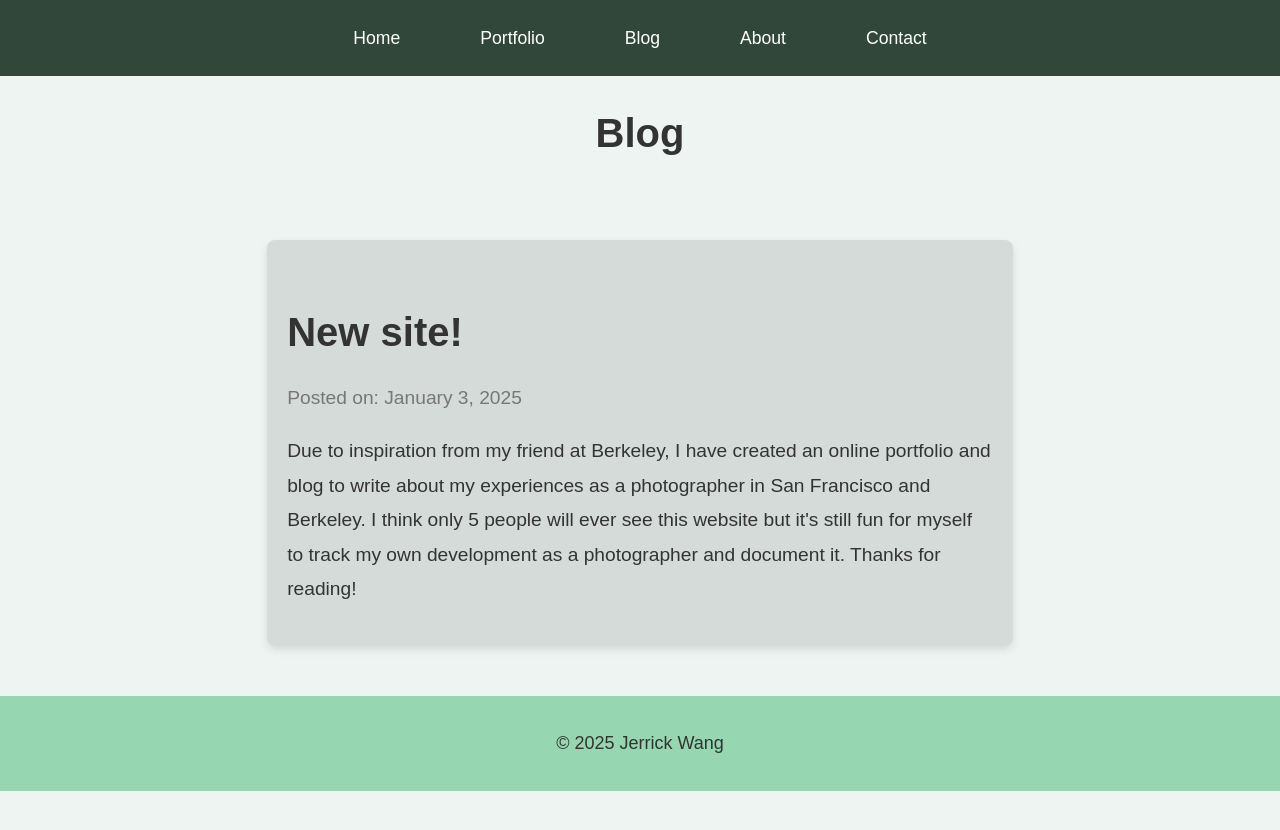
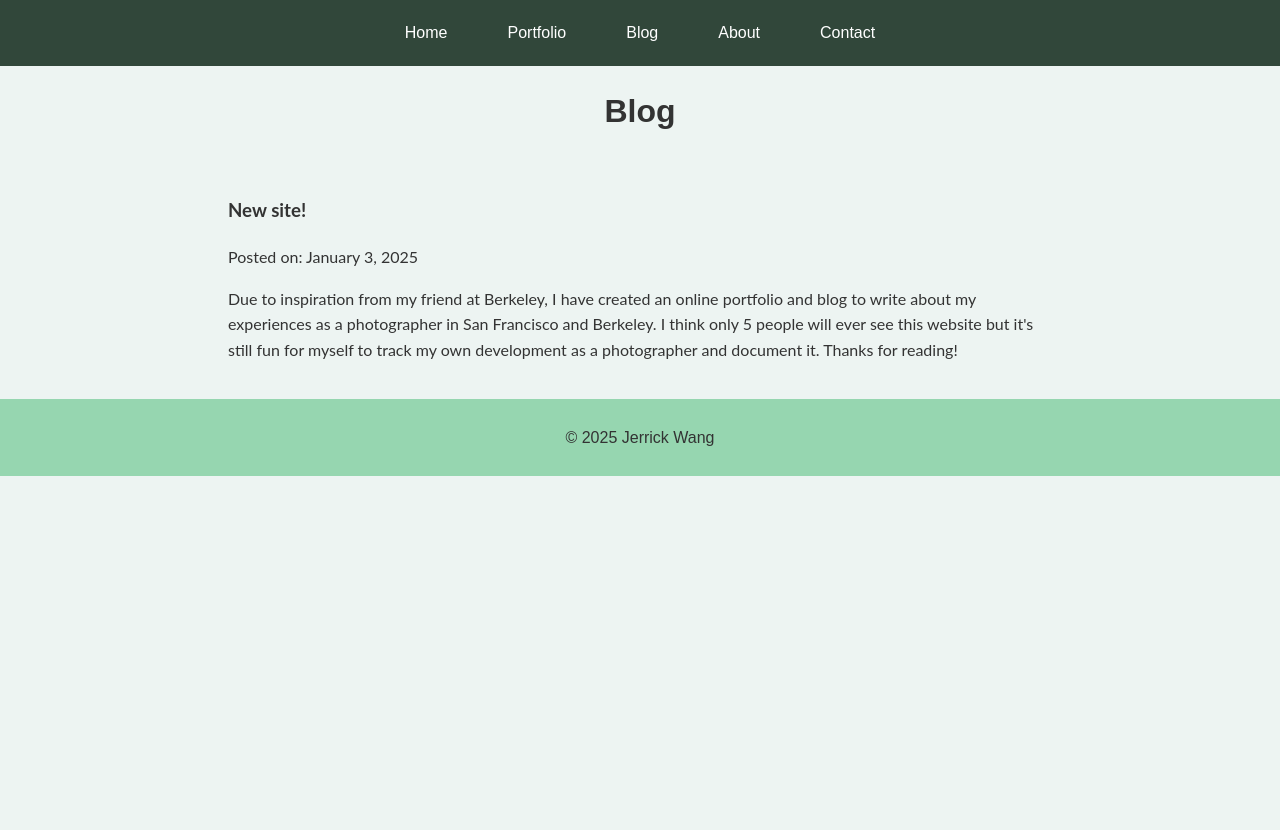
Before and after one commit to jerrickwang/jerrickwang.github.io, a Jekyll site: the page built from blog.md, in a window 1280 px wide. Shown: the top 830 px of the page. Built offline with Jekyll 4.4.1, drawn with Linux system fonts in a browser that asks for light colours.

Commit message:
Update style.css

```diff
--- a/assets/css/style.css
+++ b/assets/css/style.css
@@ -1,21 +1,21 @@
 /* Global font styling with Century Gothic */
 body {
-  font-family: 'Century Gothic', Arial, sans-serif; /* Use Century Gothic with fallback fonts */
+  font-family: 'Lato', Arial, sans-serif; /* Use Lato for body text */
   line-height: 1.6; /* Improves readability */
   margin: 0;
   padding: 0;
   background-color: #EDF4F2;
   color: #333; /* Default text color */
   box-sizing: border-box; /* Applies box-sizing globally */
-  font-size: 18px; /* Increased base font size for better readability */
 }
 
 /* Full-width navigation bar */
 nav {
+  font-family: 'Century Gothic', sans-serif; /* Century Gothic for nav text */
   background: #31473A; /* Navigation bar background color */
   color: #fff; /* Navigation text color */
   width: 100%; /* Full screen width */
-  padding: 12px 0; /* Slightly larger padding for better touch targets */
+  padding: 10px 0;
   position: sticky; /* Sticks to the top on scroll */
   top: 0;
   z-index: 1000; /* Ensures the nav bar stays above other elements */
@@ -41,17 +41,16 @@ nav ul {
 }
 
 nav ul li {
-  margin: 0 20px; /* Increased margin for more space between items */
+  margin: 0 15px; /* Space between navigation items */
 }
 
 nav ul li a {
-  font-family: 'Century Gothic', sans-serif; /* Apply Century Gothic to navigation links */
+  font-family: 'Century Gothic', sans-serif; /* Century Gothic for navigation links */
   font-weight: 400; /* Regular weight for navigation links */
   text-decoration: none; /* Removes underline from links */
   color: #fff; /* Link text color */
-  padding: 12px 20px; /* Increased padding for better touch targets */
+  padding: 10px 15px;
   display: block;
-  font-size: 1.1rem; /* Increased font size for better readability */
   transition: background 0.3s ease; /* Smooth hover effect */
 }
 
@@ -61,11 +60,11 @@ nav ul li a:hover {
 
 /* Page title styling */
 header h1 {
-  font-family: 'Century Gothic', sans-serif; /* Apply Century Gothic to the page title */
+  font-family: 'Century Gothic', sans-serif; /* Century Gothic for title */
   font-weight: 700; /* Bold weight for headers */
   text-align: center; /* Centers the page title */
-  margin: 25px 0; /* Adds spacing above and below the title */
-  font-size: 2.5rem; /* Increased title size */
+  margin: 20px 0; /* Adds spacing above and below the title */
+  font-size: 2rem; /* Adjusts title size */
   color: #333; /* Title text color */
 }
 
@@ -73,16 +72,16 @@ header h1 {
 main {
   max-width: 80%; /* Limits the width of the main content */
   margin: 0 auto; /* Centers the content */
-  padding: 30px 120px; /* Increased padding for better spacing */
+  padding: 20px 100px; /* Adds padding around the content */
   box-sizing: border-box; /* Ensures padding doesn't affect width */
 }
 
 /* Footer styling */
 footer {
-  font-family: 'Century Gothic', sans-serif; /* Apply Century Gothic to footer text */
+  font-family: 'Century Gothic', sans-serif; /* Century Gothic for footer text */
   font-weight: 400; /* Regular weight for footer text */
   text-align: center; /* Centers footer content */
-  padding: 15px 0; /* Increased padding */
+  padding: 10px 0;
   background: #96d6b0; /* Optional footer background */
   color: #333; /* Footer text color */
 }
@@ -97,16 +96,15 @@ img {
 
 /* Buttons (optional styling) */
 button {
-  font-family: 'Century Gothic', sans-serif; /* Apply Century Gothic to buttons */
+  font-family: 'Century Gothic', sans-serif; /* Century Gothic for buttons */
   font-weight: 400; /* Regular weight for buttons */
-  padding: 12px 25px; /* Increased padding */
+  padding: 10px 20px;
   border: none;
   border-radius: 5px;
   background: #333;
   color: #fff;
   cursor: pointer;
   transition: background 0.3s ease;
-  font-size: 1.1rem; /* Increased font size */
 }
 
 button:hover {
@@ -118,9 +116,9 @@ button:hover {
   position: relative; /* Allows us to position the background and image */
   display: inline-block;
   text-align: center; /* Centers the content */
-  margin-bottom: 25px; /* Increased space between each image */
+  margin-bottom: 20px; /* Adds space between each image */
   background: rgba(0, 0, 0, 0.3); /* Initial background with some opacity */
-  padding: 12px; /* Increased padding */
+  padding: 10px;
   border-radius: 8px; /* Optional: Rounds the corners of the container */
   transition: background 0.3s ease; /* Smooth transition for the background */
 }
@@ -139,25 +137,6 @@ button:hover {
 /* Hover effect on the image container */
 .image-container:hover {
   background: rgba(0, 0, 0, 1); /* Full black background on hover */
-}
-
-/* Style the image description (alt text) */
-.image-description {
-  position: absolute;
-  top: 50%; /* Vertically center the text */
-  left: 50%; /* Horizontally center the text */
-  transform: translate(-50%, -50%); /* Adjust the positioning for exact centering */
-  color: #fff; /* White text for contrast */
-  font-size: 1.5rem; /* Adjusted for increased text size */
-  font-weight: bold; /* Makes the text bold */
-  opacity: 0; /* Initially hide the text */
-  transition: opacity 0.3s ease; /* Smooth transition for visibility */
-  text-shadow: 2px 2px 5px rgba(0, 0, 0, 0.7); /* Adds a subtle shadow to the text */
-}
-
-/* Show the alt text when hovering over the image container */
-.image-container:hover .image-description {
-  opacity: 1; /* Show the alt text on hover */
 }
 
 /* Modal (Fullscreen View) */
@@ -206,7 +185,7 @@ button:hover {
   /* Adjust the navigation links padding and font size for mobile */
   nav ul li a {
     padding: 15px;
-    font-size: 1.2rem; /* Slightly increased font size for mobile */
+    font-size: 1.1rem;
   }
 
   /* Adjust the main content padding on smaller screens */
@@ -230,53 +209,6 @@ button:hover {
 
   /* Adjust font size for the page title */
   header h1 {
-    font-size: 2.2rem; /* Larger font size on smaller screens */
+    font-size: 1.8rem; /* Smaller font size for the page title on smaller screens */
   }
 }
-
-/* Blog Post Container */
-.blog-post-container {
-  width: 90%; /* Adjust width of the container */
-  margin: 20px auto; /* Center the container */
-  padding: 20px; /* Add space around the content */
-  background-color: rgba(0, 0, 0, 0.1); /* Slightly darkened background */
-  border-radius: 8px; /* Rounded corners for the container */
-  box-shadow: 0 4px 8px rgba(0, 0, 0, 0.1); /* Add some shadow for better separation */
-}
-
-/* Post Title */
-.post-title {
-  font-size: 2.5rem; /* Larger title font size */
-  font-weight: 700; /* Bold title */
-  color: #333; /* Dark color for the title */
-  margin-bottom: 10px; /* Space below the title */
-}
-
-/* Post Date */
-.post-date {
-  font-size: 1.2rem; /* Larger font size for the date */
-  color: #777; /* Lighter color for the date */
-  margin-bottom: 20px; /* Space below the date */
-}
-
-/* Post Body */
-.post-body {
-  font-size: 1.2rem; /* Increased font size for the content */
-  color: #333; /* Default text color */
-  line-height: 1.8; /* Increase line height for readability */
-}
-
-/* Responsive Design for Smaller Screens */
-@media (max-width: 768px) {
-  .blog-post-container {
-    width: 95%; /* Make the container a bit smaller on mobile */
-  }
-
-  .post-title {
-    font-size: 2rem; /* Adjust title font size for smaller screens */
-  }
-
-  .post-body {
-    font-size: 1.1rem; /* Adjust font size of the body */
-  }
-}
```
